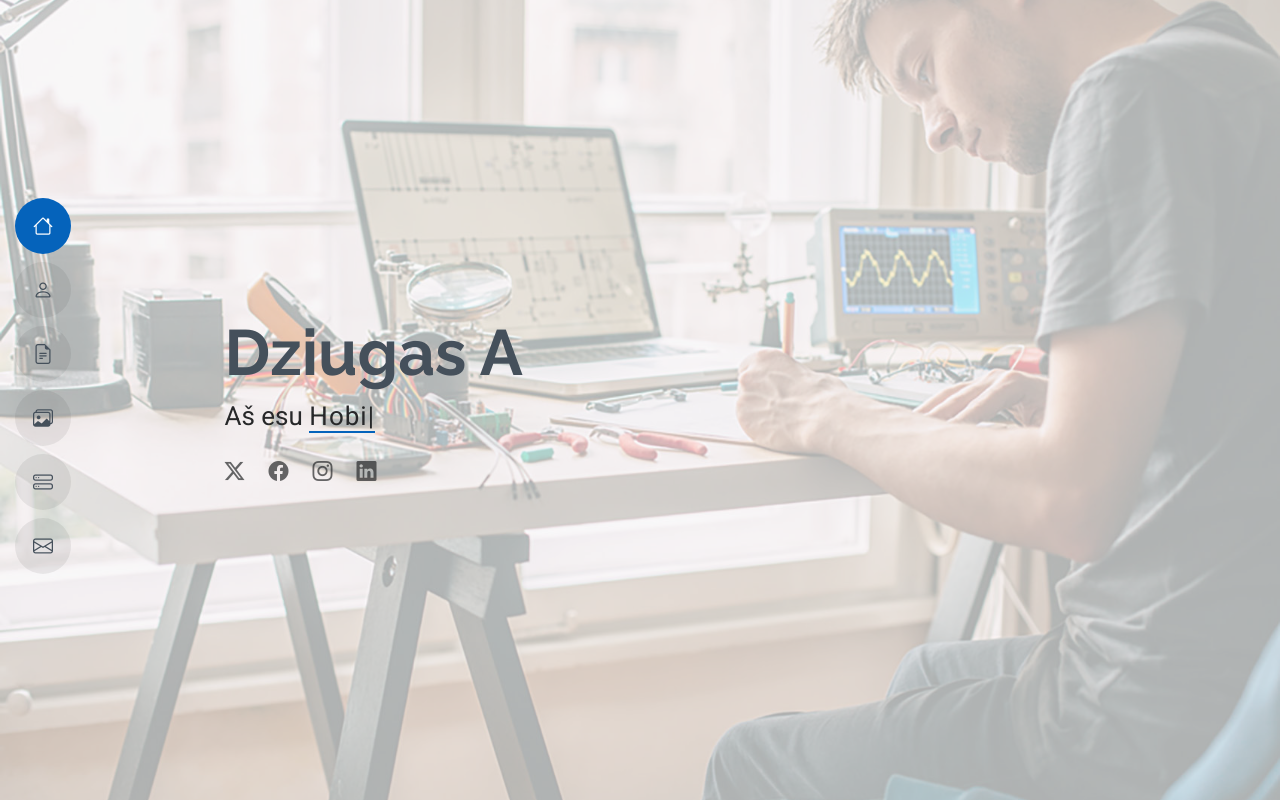
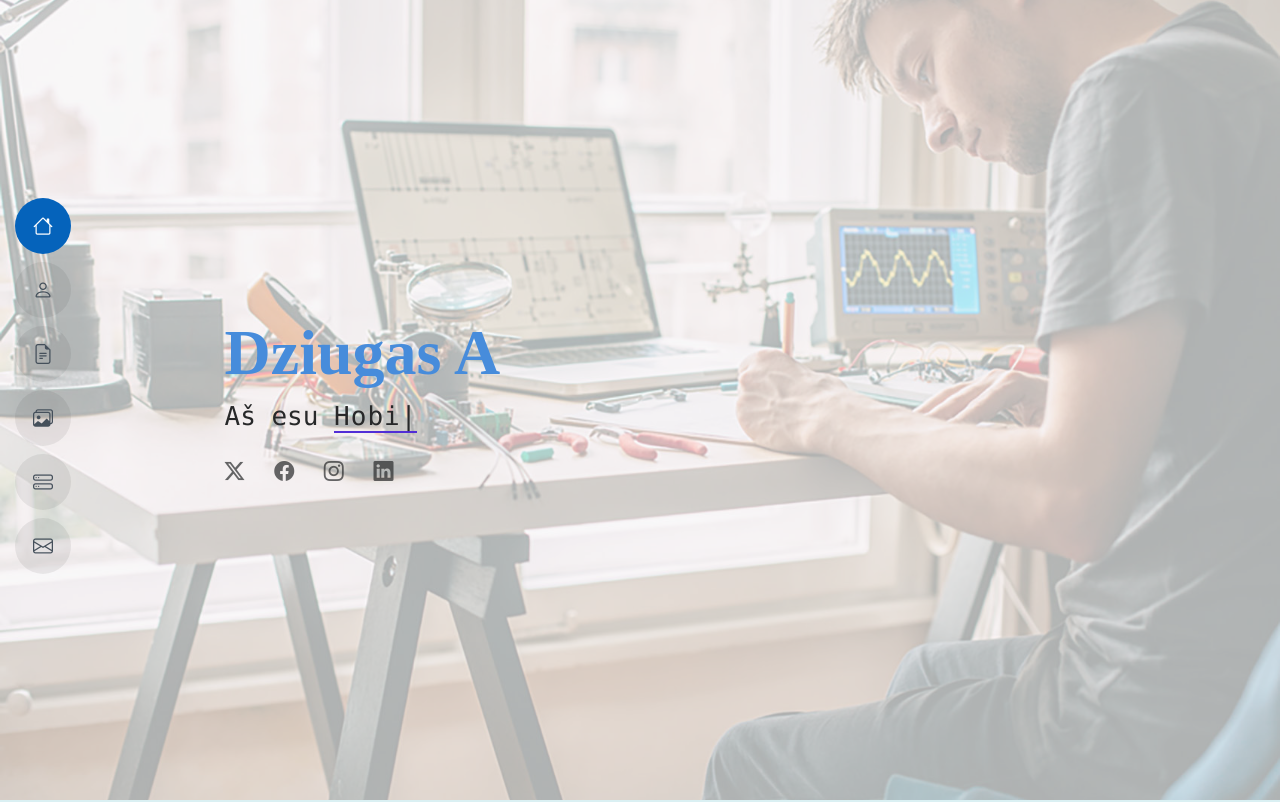
Before and after one commit to DziugasA/DziugasA.github.io, a plain HTML site: page index.html in a window 1280 px wide. Shown: the top 802 px of the page. Drawn offline with Linux system fonts and the light colour scheme.

Commit message:
pradzia 9 lab

```diff
--- /dev/null
+++ b/assets/css/custom.css
@@ -0,0 +1,42 @@
+:root {
+  --default-font: "Lucida Console",  system-ui, -apple-system, "Segoe UI", Roboto, "Helvetica Neue", Arial, "Noto Sans", "Liberation Sans", sans-serif, "Apple Color Emoji", "Segoe UI Emoji", "Segoe UI Symbol", "Noto Color Emoji";
+  --heading-font: "Times New Roman",  sans-serif;
+  --nav-font: "Poppins",  sans-serif;
+}
+
+/* Global Colors - The following color variables are used throughout the website. Updating them here will change the color scheme of the entire website */
+:root {
+  --background-color: #daf0f3; /* Background color for the entire website, including individual sections */
+  --default-color: #272829; /* Default color used for the majority of the text content across the entire website */
+  --heading-color: #478cdb; /* Color for headings, subheadings and title throughout the website */
+  --accent-color: #512dd6; /* Accent color that represents your brand on the website. It's used for buttons, links, and other elements that need to stand out */
+  --surface-color: #ffffff; /* The surface color is used as a background of boxed elements within sections, such as cards, icon boxes, or other elements that require a visual separation from the global background. */
+  --contrast-color: #ffffff; /* Contrast color for text, ensuring readability against backgrounds of accent, heading, or default colors. */
+}
+
+body {
+  color: var(--default-color);
+  background-color: var(--background-color);
+  font-family: var(--default-font);
+}
+
+h1,
+h2,
+h3,
+h4,
+h5,
+h6 {
+  color: var(--heading-color);
+  font-family: var(--heading-font);
+}
+
+a {
+  color: var(--accent-color);
+  text-decoration: none;
+  transition: 0.3s;
+}
+
+a:hover {
+  color: color-mix(in srgb, var(--accent-color), transparent 25%);
+  text-decoration: none;
+}
--- a/index.html
+++ b/index.html
@@ -27,6 +27,7 @@
 
   <!-- Main CSS File -->
   <link href="assets/css/main.css" rel="stylesheet">
+  <link href="assets/css/custom.css" rel="stylesheet">
 
   <!-- =======================================================
   * Template Name: MyResume
```
